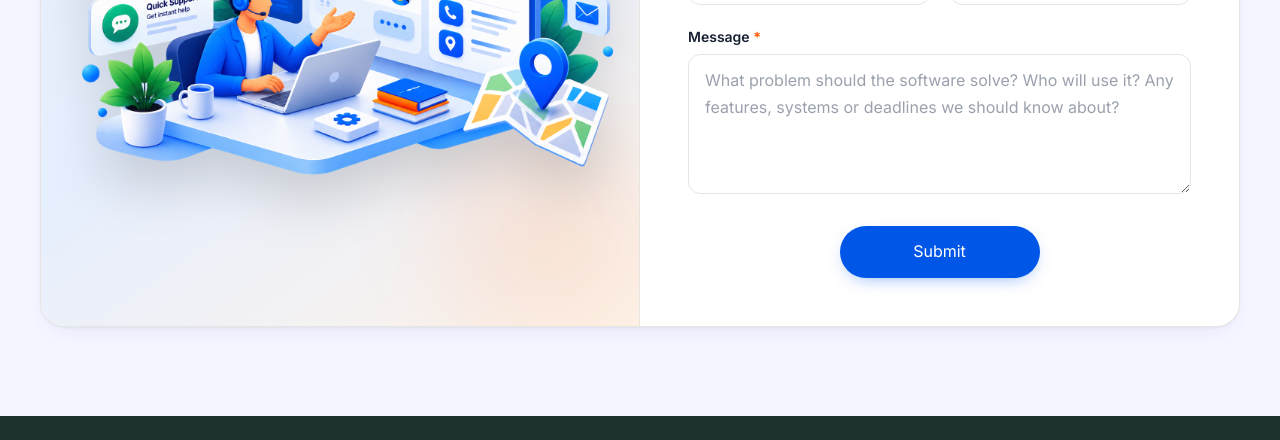
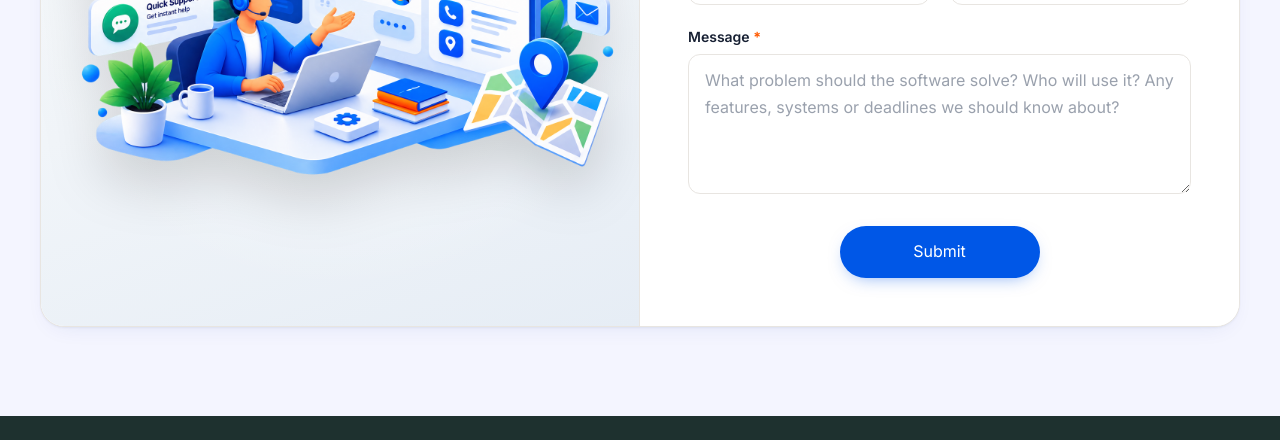
Before and after one commit to Lethinkj/marvel-softwares, a React (Vite) app: page /contact in a window 1280 px wide. Shown: the part 844-1284 px from the top of the page. Built offline with nearby package versions, Linux system fonts and the light colour scheme.

Commit message:
feat: update background styles and ambient lighting for improved visual aesthetics in Contact component

```diff
--- a/src/pages/Contact.tsx
+++ b/src/pages/Contact.tsx
@@ -115,28 +115,19 @@ export const Contact: React.FC = () => {
               boxShadow: 'var(--shadow-card)',
             }}
           >
-            {/* Image side (left on desktop) with mild background */}
+            {/* Image side (left on desktop) with minimal soft slate background */}
             <div
               className="order-2 lg:order-1 lg:col-span-6 flex items-center justify-center p-2 sm:p-4 lg:p-4 xl:p-6 relative overflow-hidden"
               style={{
-                background: 'linear-gradient(145deg, #eef4ff 0%, #e6effe 50%, #fef3e9 100%)',
+                background: 'linear-gradient(160deg, #f8fafc 0%, #f1f5f9 55%, #e6edf5 100%)',
                 borderRight: '1px solid var(--color-border)',
               }}
             >
-              {/* Ambient soft glow for the 3D PNG */}
+              {/* Soft subtle radial ambient light */}
               <div
-                className="absolute -top-16 -left-16 w-80 h-80 rounded-full pointer-events-none"
+                className="absolute inset-0 pointer-events-none"
                 style={{
-                  background: 'radial-gradient(circle, rgba(0, 87, 231, 0.15) 0%, transparent 70%)',
-                  filter: 'blur(30px)',
-                }}
-                aria-hidden="true"
-              />
-              <div
-                className="absolute -bottom-16 -right-16 w-80 h-80 rounded-full pointer-events-none"
-                style={{
-                  background: 'radial-gradient(circle, rgba(255, 90, 0, 0.12) 0%, transparent 70%)',
-                  filter: 'blur(30px)',
+                  background: 'radial-gradient(circle at 50% 45%, rgba(255, 255, 255, 0.75) 0%, transparent 70%)',
                 }}
                 aria-hidden="true"
               />
```
